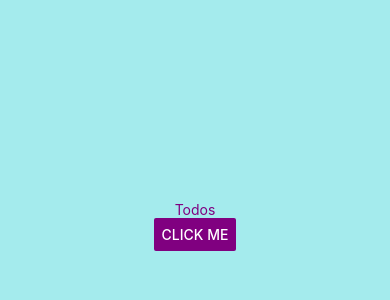
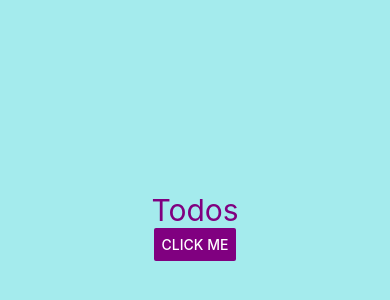
Before and after one commit to neurothrone/todos-rn, a React Native app: screen / in a window 390 px wide. Shown: the part 196-496 px from the top of the page. Built offline with nearby package versions, Linux system fonts and the light colour scheme.

Commit message:
update font size of Todos text in App component

```diff
--- a/App.tsx
+++ b/App.tsx
@@ -10,7 +10,7 @@ const App = () => {
   return (
     <>
       <View style={[mainStyle.container, styles.container]}>
-        <Text style={styles.text}>Todos</Text>
+        <Text style={[styles.text, { fontSize: 30 }]}>Todos</Text>
         <Button
           color="purple"
           title="Click Me"
```
